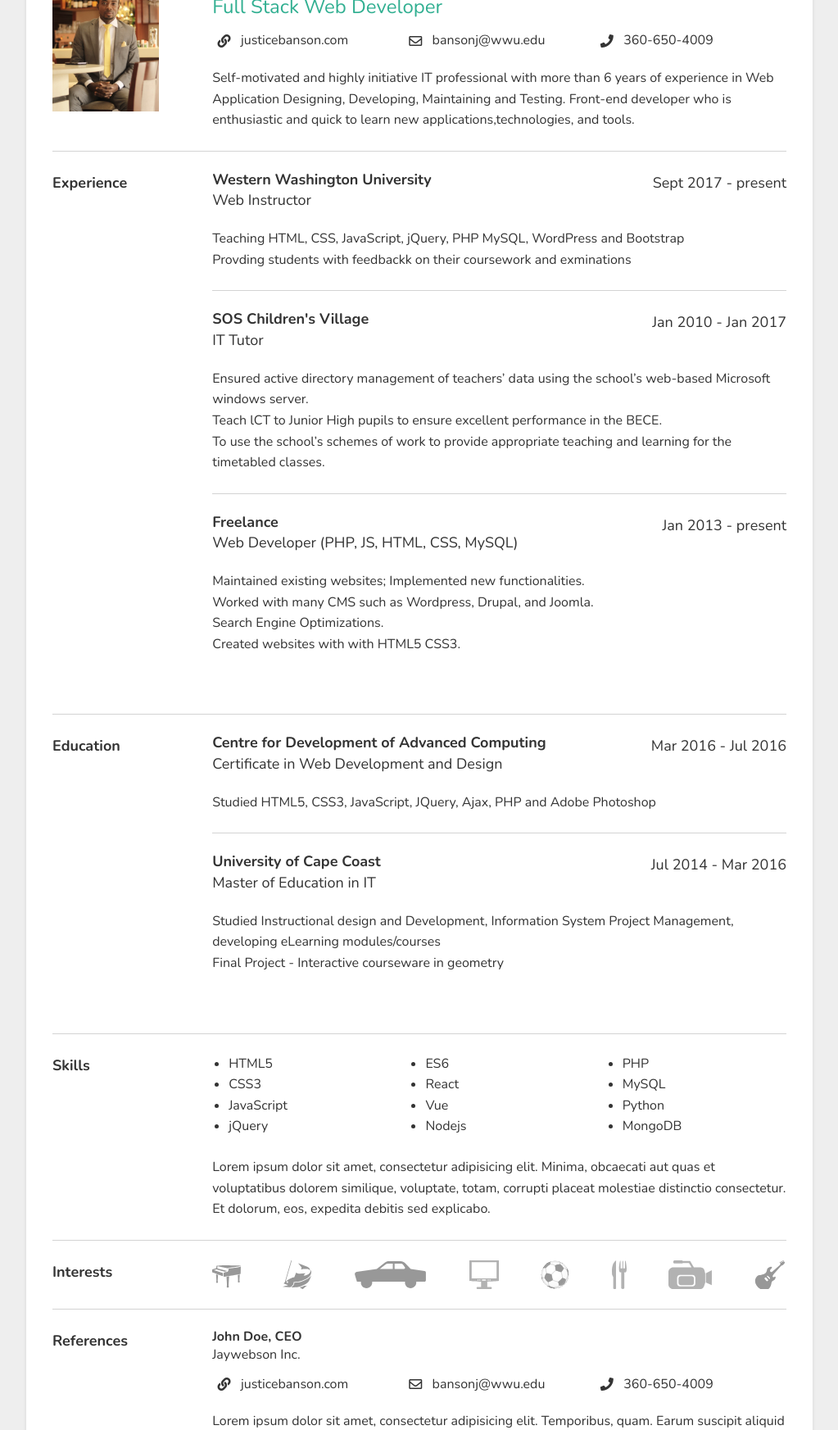
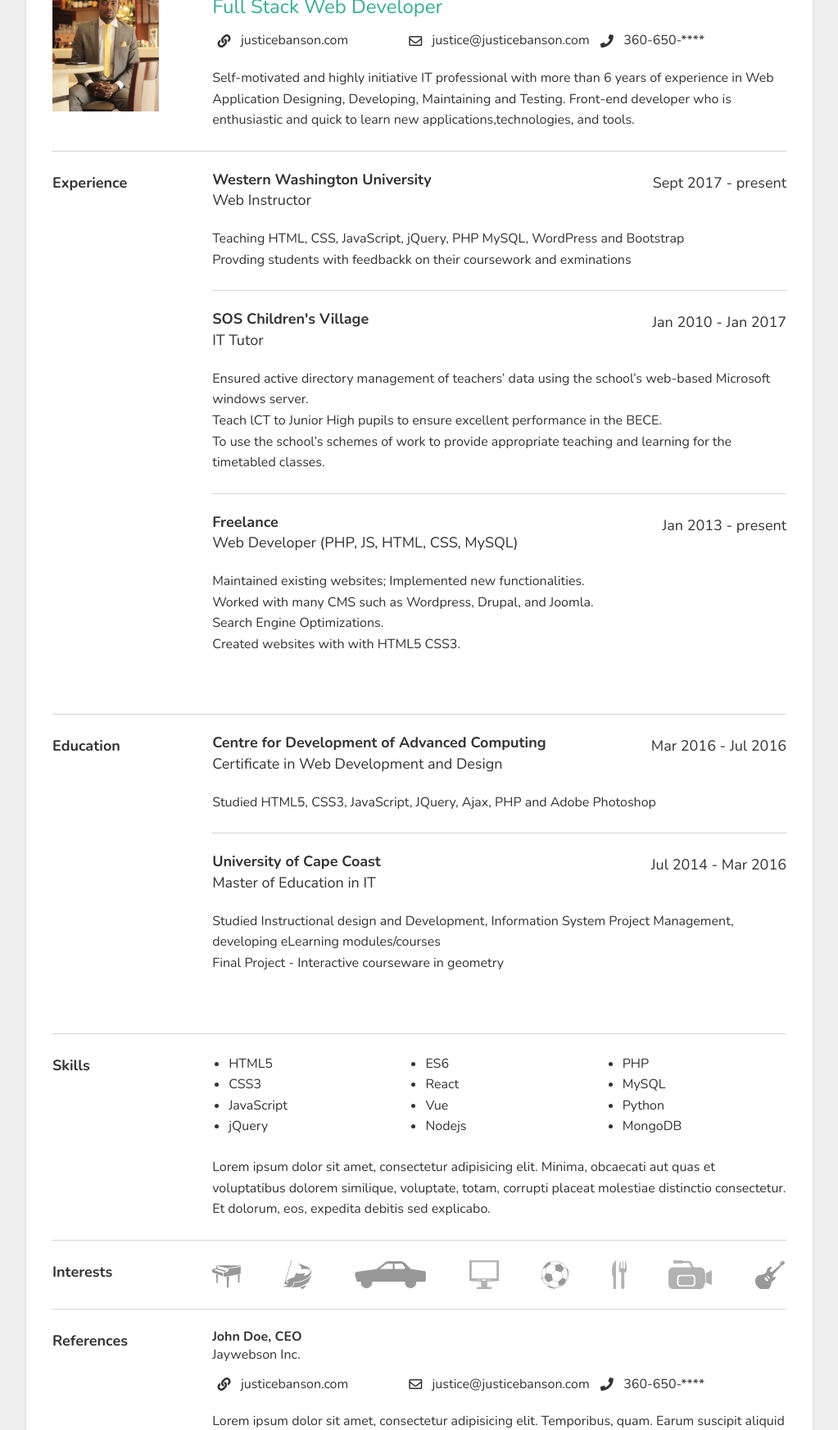
Before and after one commit to Bansonj/resume, a plain HTML site: page index.html in a window 1280 px wide. Shown: the part 155-1900 px from the top of the page at 82% size, without its empty margins (128-1151 px from the left). Drawn offline with nearby package versions, Linux system fonts and the light colour scheme.

Commit message:
New Update

```diff
--- a/index.html
+++ b/index.html
@@ -29,11 +29,11 @@
           </div>
           <div class="link-item">
             <i class="far fa-envelope icon"></i>&nbsp;&nbsp;&nbsp;
-            <a href="mailto:bansonj@wwu.edu">bansonj@wwu.edu</a>
+            <a href="mailto:justice@justicebanson.com">justice@justicebanson.com</a>
           </div>
           <div class="link-item">
             <i class="fas fa-phone icon"></i>&nbsp;&nbsp;&nbsp;
-            <a href="tel:3606504009">360-650-4009</a>
+            <a href="tel:3606504009">360-650-****</a>
           </div>
         </div> <!-- end links -->
 
@@ -197,11 +197,11 @@
           </div>
           <div class="link-item">
             <i class="far fa-envelope icon"></i>&nbsp;&nbsp;&nbsp;
-            <a href="mailto:bansonj@wwu.edu">bansonj@wwu.edu</a>
+            <a href="mailto:justice@justicebanson.com">justice@justicebanson.com</a>
           </div>
           <div class="link-item">
             <i class="fas fa-phone icon"></i>&nbsp;&nbsp;&nbsp;
-            <a href="tel:3602551387">360-650-4009</a>
+            <a href="tel:3602551387">360-650-****</a>
           </div>
         </div> <!-- end links -->
 
```
